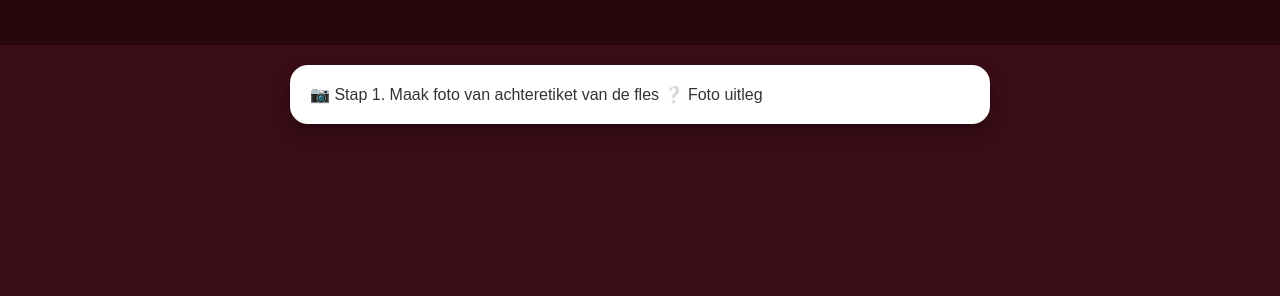
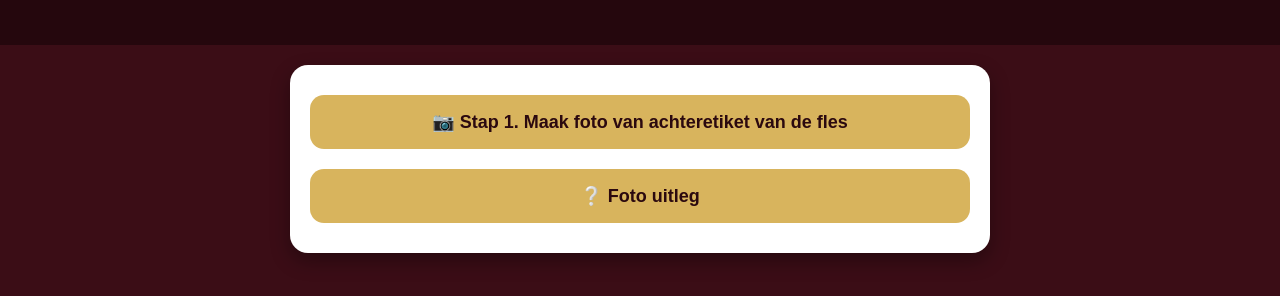
Before and after one commit to PG242026/Beverage-Cheese, a plain HTML site: page index.html in a window 1280 px wide. Shown: the part 140-436 px from the top of the page. Drawn offline with Linux system fonts and the light colour scheme.

Commit message:
Maak foto uitleg knop klikbaar

```diff
--- a/index.html
+++ b/index.html
@@ -24,13 +24,13 @@
 <section class="card">
 
 
-<knop onclick="scanEtiket()">
+<button onclick="scanEtiket()">
 📷 Stap 1. Maak foto van achteretiket van de fles
-</knop>
+</button>
 
-<span onclick="toonFotoHelp()" title="Foto uitleg">
+<button onclick="toonFotoHelp()" title="Foto uitleg">
 ❔ Foto uitleg
-</span>
+</button>
 <input
 type="file"
 id="etiketCamera"
```
